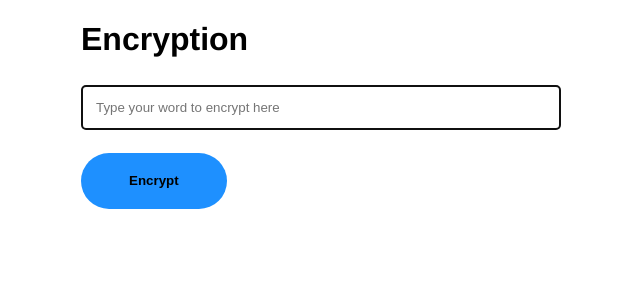
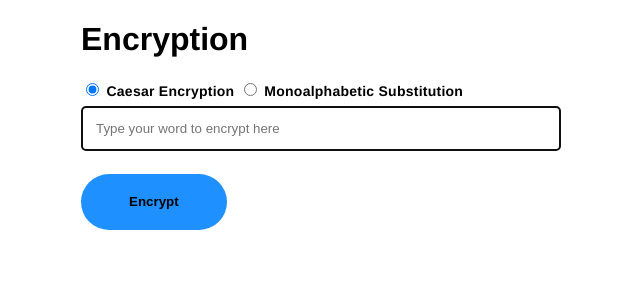
Before and after one commit to ninabohm/encrypt-app, a Flask app: page /encryption in a window 1280 px wide. Shown: the top 300 px of the page, without its empty margins (334-974 px from the left). Run offline with Flask 2, Linux system fonts and the light colour scheme.

Commit message:
add encryption type options placeholder

```diff
--- a/templates/encryption.html
+++ b/templates/encryption.html
@@ -12,6 +12,12 @@
 <h1>Encryption</h1>
 <form class="encryption-form" action="/result" method="POST">
     <div>
+        <input id="caesar" type="radio" name="encryption_base" value="caesar" checked>
+        <label class="label-1" for="caesar">Caesar Encryption</label>
+        <input id="mono" type="radio" name="encryption_base" value="mono">
+        <label class="label-1" for="mono">Monoalphabetic Substitution</label>
+    </div>
+    <div>
         <label class="label-1" for="user_input" hidden>Input</label>
         <input id="user_input" type="text" class="form-control" required autofocus placeholder="Type your word to encrypt here"><br>
     </div>
```
Also changed, not shown: templates/snippet.html (deleted, +0 -13 lines).
